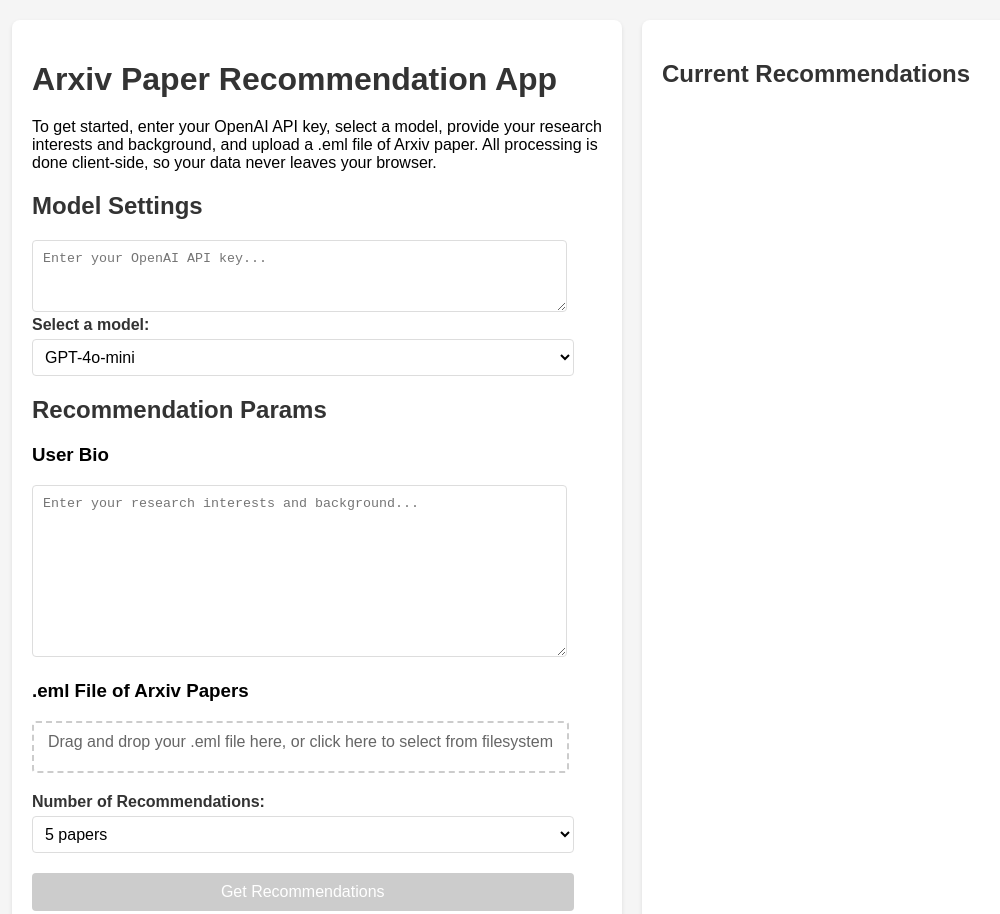
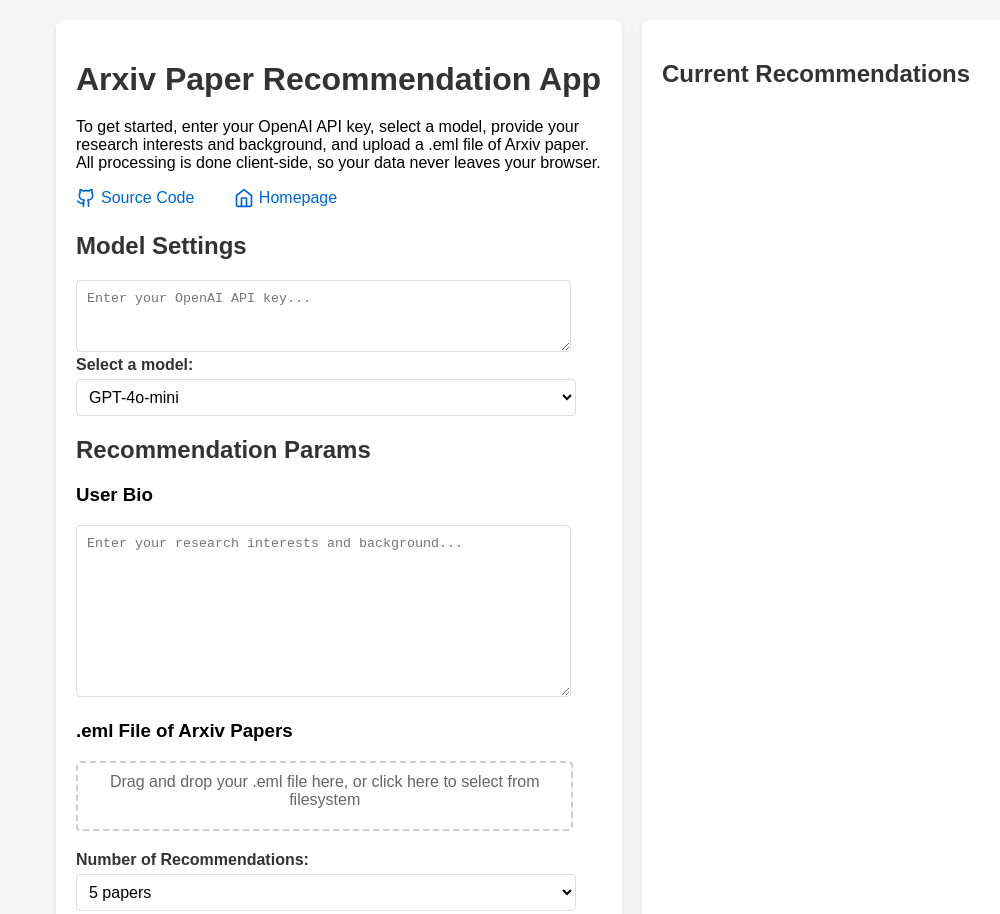
Before and after one commit to jc-cr/arXiv-daily-paper-recommender, a plain HTML site: page index.html in a window 1280 px wide. Shown: the top 914 px of the page, without its empty margins (8-1008 px from the left). Drawn offline with Linux system fonts and the light colour scheme.

Commit message:
added icons

```diff
--- a/index.html
+++ b/index.html
@@ -15,7 +15,7 @@
         .container {
             display: flex;
             gap: 20px;
-            max-width: 1400px;
+            max-width: 90vw;
             margin: 0 auto;
         }
 
@@ -177,10 +177,20 @@
     </style>
 </head>
 <body>
-    <div class="container">
+<div class="container">
         <div class="left-panel">
             <h1>Arxiv Paper Recommendation App</h1>
             <p> To get started, enter your OpenAI API key, select a model, provide your research interests and background, and upload a .eml file of Arxiv paper. All processing is done client-side, so your data never leaves your browser.</p>
+            <p style="margin-bottom: 20px;">
+                <a href="https://github.com/jc-cr/arXiv-daily-paper-recommender" style="color: #0066cc; text-decoration: none; margin-right: 20px; display: inline-flex; align-items: center; gap: 5px;" target="_blank">
+                    <svg xmlns="http://www.w3.org/2000/svg" width="20" height="20" viewBox="0 0 24 24" fill="none" stroke="currentColor" stroke-width="2" stroke-linecap="round" stroke-linejoin="round"><path d="M15 22v-4a4.8 4.8 0 0 0-1-3.5c3 0 6-2 6-5.5.08-1.25-.27-2.48-1-3.5.28-1.15.28-2.35 0-3.5 0 0-1 0-3 1.5-2.64-.5-5.36-.5-8 0C6 2 5 2 5 2c-.3 1.15-.3 2.35 0 3.5A5.403 5.403 0 0 0 4 9c0 3.5 3 5.5 6 5.5-.39.49-.68 1.05-.85 1.65-.17.6-.22 1.23-.15 1.85v4"/><path d="M9 18c-4.51 2-5-2-7-2"/></svg>
+                    Source Code
+                </a>
+                <a href="https://jc-cr.com" style="color: #0066cc; text-decoration: none; margin-left: 15px; display: inline-flex; align-items: center; gap: 5px;" target="_blank">
+                    <svg xmlns="http://www.w3.org/2000/svg" width="20" height="20" viewBox="0 0 24 24" fill="none" stroke="currentColor" stroke-width="2" stroke-linecap="round" stroke-linejoin="round"><path d="m3 9 9-7 9 7v11a2 2 0 0 1-2 2H5a2 2 0 0 1-2-2z"/><polyline points="9 22 9 12 15 12 15 22"/></svg>
+                    Homepage
+                </a>
+            </p>
 
             <h2>Model Settings</h2>
             <textarea class="user-api-key" placeholder="Enter your OpenAI API key..."></textarea>
```
